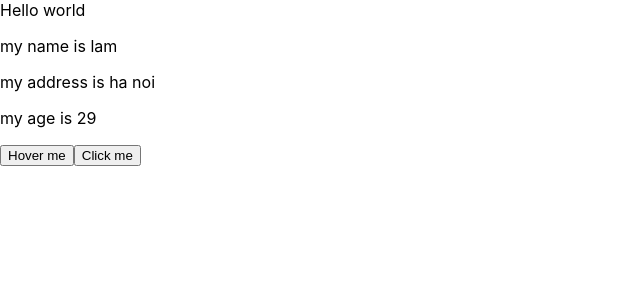
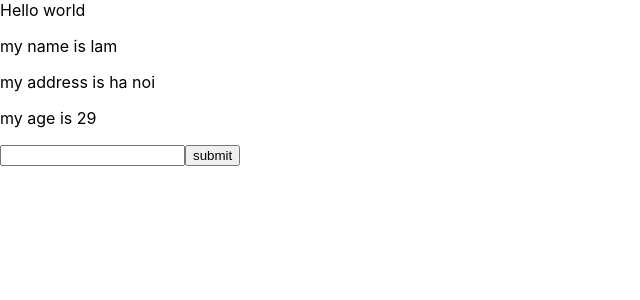
Before and after one commit to jvlam/First-React-App, a React (Create React App) app: page / in a window 1280 px wide. Shown: the top 300 px of the page, without its empty margins (0-640 px from the left). Built offline with nearby package versions, Linux system fonts and the light colour scheme.

Commit message:
React form

```diff
--- a/src/components/Mycomponent.js
+++ b/src/components/Mycomponent.js
@@ -29,16 +29,26 @@
         console.log(event);
     }
 
+    handleOnchangeInput = (event) => {
+        this.setState({
+            name: event.target.value
+        })
+    }
+
+    handleOnsubmit = (event) => {
+        event.preventDefault();
+    }
+
     render() { // tập hợp các khối html và render ra giao diện
-
-
         return (
             <div>
                 <p>my name is {this.state.name}</p>
                 <p>my address is {this.state.address}</p>
                 <p>my age is {this.state.age}</p>
-                <button onMouseOver={this.handleClick}>Hover me</button>
-                <button onClick={this.handleClick}>Click me</button>
+                <form onSubmit={(event) => this.handleOnsubmit(event)}>
+                    <input onChange={(event) => this.handleOnchangeInput(event)} type="text"/>
+                    <button>submit</button>
+                </form>
             </div>
         );
 
```
